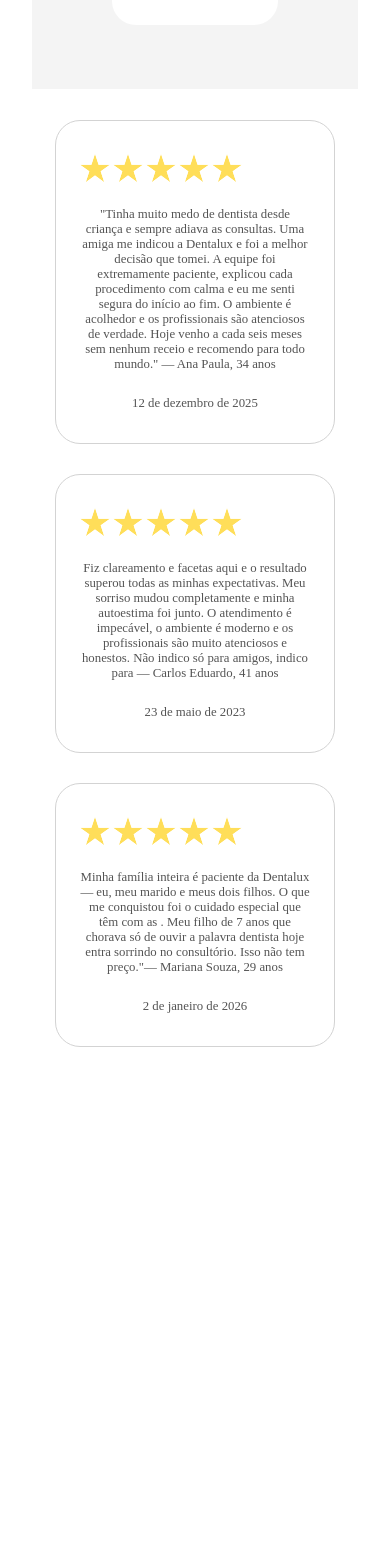
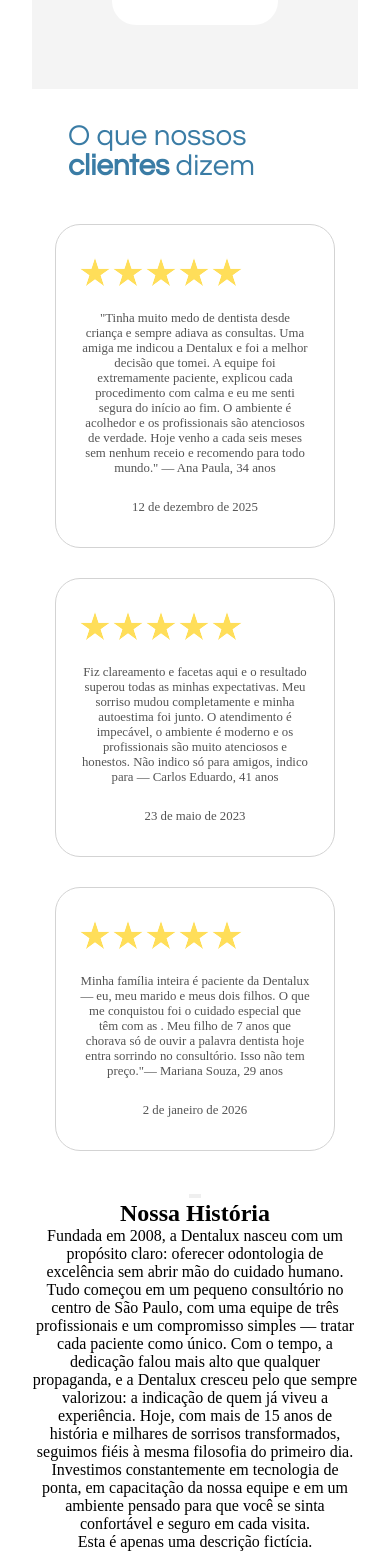
Before and after one commit to DevLucasHenrique/Dentalux, a React (Vite) app in the folder dentalux-app/: page / in a window 390 px wide. Shown: the part 1673-3228 px from the top of the page. Before the commit the page ends 2783 px from the top, so only its background shows below. Built offline with nearby package versions, Linux system fonts and the light colour scheme.

Commit message:
Testimonials section completed for mobile, staring write the HTML and CSS for our-history section

```diff
--- a/dentalux-app/src/components/home/HomePage.css
+++ b/dentalux-app/src/components/home/HomePage.css
@@ -140,24 +140,6 @@
   margin-bottom: 12px;
 }
 
-/*
-<section id="qualities">
-  {QUALITIES.map((quality) => {
-    return (
-      <div className="quality">
-        <img src={quality.icon} alt="Icon" />
-        <div className="text">
-          <h3 className="quality-name">{quality.name}</h3>
-          <p className="description">
-            {quality.description}
-          </p>
-        </div>
-      </div>
-    );
-  })}
-</section>
-*/
-
 section#qualities {
   display: flex;
   flex-flow: row wrap;
@@ -213,6 +195,16 @@
   gap: 32px;
 }
 
+section#testimonials .testimonials-title {
+  font-family: var(--logoFont);
+  text-align: start;
+  font-weight: 500;
+  color: var(--azure);
+  padding-inline: 12px;
+  font-size: 1.85em;
+  margin-bottom: 12px;
+}
+
 section#testimonials .testimonial {
   gap: 24px;
   border-radius: 24px;
@@ -244,3 +236,33 @@
 .star {
   width: 30px;
 }
+
+/*
+<section id="our-history">
+        <div className="head">
+          <button className="nav-green"></button>
+          <button className="nav-yellow"></button>
+          <button className="nav-red"></button>
+        </div>
+        <div className="body">
+          <h2 className="history-title">Nossa História</h2>
+          <p className="history-text">
+            Fundada em 2008, a Dentalux nasceu com um propósito claro: oferecer
+            odontologia de excelência sem abrir mão do cuidado humano. Tudo
+            começou em um pequeno consultório no centro de São Paulo, com uma
+            equipe de três profissionais e um compromisso simples — tratar cada
+            paciente como único. Com o tempo, a dedicação falou mais alto que
+            qualquer propaganda, e a Dentalux cresceu pelo que sempre valorizou:
+            a indicação de quem já viveu a experiência. Hoje, com mais de 15
+            anos de história e milhares de sorrisos transformados, seguimos
+            fiéis à mesma filosofia do primeiro dia. Investimos constantemente
+            em tecnologia de ponta, em capacitação da nossa equipe e em um
+            ambiente pensado para que você se sinta confortável e seguro em cada
+            visita.
+          </p>
+        </div>
+        <div className="foot">
+          <p className="ad">Esta é apenas uma descrição fictícia.</p>
+        </div>
+      </section>
+*/
--- a/dentalux-app/src/components/home/HomePage.tsx
+++ b/dentalux-app/src/components/home/HomePage.tsx
@@ -14,7 +14,7 @@
 import medalIcon from "../../assets/icons/medal.svg";
 import lightIcon from "../../assets/icons/light.svg";
 
-import starIcon from '../../assets/icons/star.svg'
+import starIcon from "../../assets/icons/star.svg";
 
 interface Service {
   color: string;
@@ -168,6 +168,9 @@
         })}
       </section>
       <section id="testimonials">
+        <h2 className="testimonials-title">
+          O que nossos <strong>clientes</strong> dizem
+        </h2>
         {TESTIMONIALS.map((testimonial) => {
           return (
             <div className="testimonial">
@@ -176,14 +179,39 @@
                   <img src={starIcon} className="star" key={i} alt="Star" />
                 ))}
               </div>
-              <p className="text">
-                {testimonial.text}
-              </p>
+              <p className="text">{testimonial.text}</p>
               <h6 className="date">{testimonial.date}</h6>
             </div>
           );
         })}
       </section>
+      <section id="our-history">
+        <div className="head">
+          <button className="nav-green"></button>
+          <button className="nav-yellow"></button>
+          <button className="nav-red"></button>
+        </div>
+        <div className="body">
+          <h2 className="history-title">Nossa História</h2>
+          <p className="history-text">
+            Fundada em 2008, a Dentalux nasceu com um propósito claro: oferecer
+            odontologia de excelência sem abrir mão do cuidado humano. Tudo
+            começou em um pequeno consultório no centro de São Paulo, com uma
+            equipe de três profissionais e um compromisso simples — tratar cada
+            paciente como único. Com o tempo, a dedicação falou mais alto que
+            qualquer propaganda, e a Dentalux cresceu pelo que sempre valorizou:
+            a indicação de quem já viveu a experiência. Hoje, com mais de 15
+            anos de história e milhares de sorrisos transformados, seguimos
+            fiéis à mesma filosofia do primeiro dia. Investimos constantemente
+            em tecnologia de ponta, em capacitação da nossa equipe e em um
+            ambiente pensado para que você se sinta confortável e seguro em cada
+            visita.
+          </p>
+        </div>
+        <div className="foot">
+          <p className="ad">Esta é apenas uma descrição fictícia.</p>
+        </div>
+      </section>
     </>
   );
 }
```
